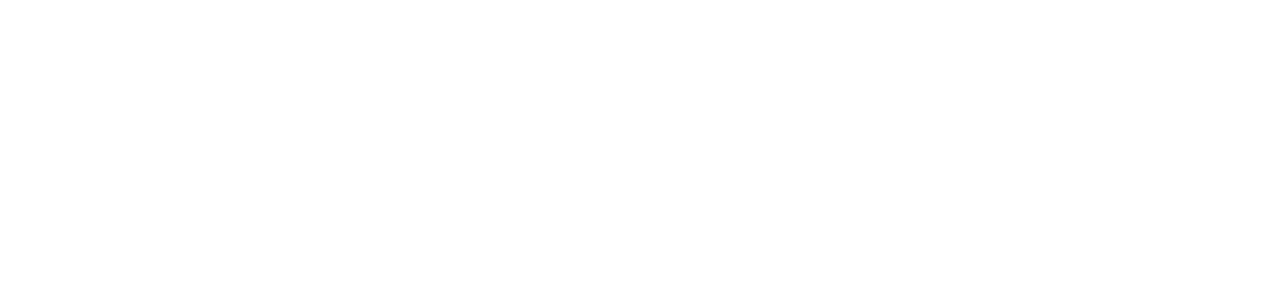
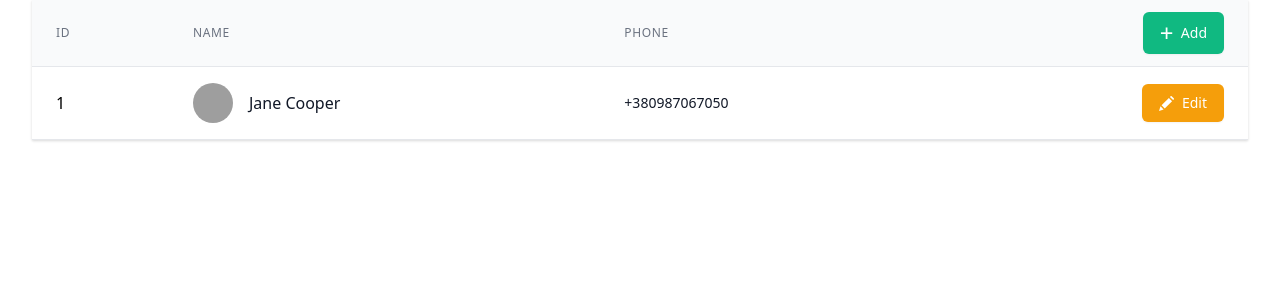
Before and after one commit to Viacheslav-Zelinskyi/test-task, a React (Create React App) app: page / in a window 1280 px wide. Shown: the top 300 px of the page. Built offline with nearby package versions, Linux system fonts and the light colour scheme; grey boxes are pictures that could not be loaded.

Commit message:
Made iterface and modal window Add/Edit

```diff
--- a/package.json
+++ b/package.json
@@ -13,6 +13,7 @@
     "@types/react-dom": "^17.0.1",
     "bootstrap": "^4.6.0",
     "graphql": "^15.5.0",
+    "graphql-request": "^3.4.0",
     "node-sass": "^5.0.0",
     "react": "^17.0.1",
     "react-dom": "^17.0.1",
--- a/src/App.tsx
+++ b/src/App.tsx
@@ -1,12 +1,60 @@
-import React from 'react';
+import React, { useState } from 'react';
 import './App.css';
-import { ReactQueryDevtools } from 'react-query/devtools'
+import {
+  useQuery,
+  useQueryClient,
+  QueryClient,
+  QueryClientProvider,
+} from "react-query";
+import { ReactQueryDevtools } from "react-query/devtools";
+import { request, gql } from "graphql-request";
 import { useForm } from 'react-hook-form';
+import Modal from './modal/modalAdd'
+import ModalEdit from './modal/modalEdit'
+import Client from './client/client'
 
 function App() {
+  const [displayModalAdd, setDisplayModalAdd] = useState('none');
+  const [displayModalEdit, setDisplayModalEdit] = useState('none');
   return (
-    <>
-    </>
+  <>
+  <Modal displayModalAdd={displayModalAdd} setDisplayModalAdd={setDisplayModalAdd}></Modal>
+  <ModalEdit displayModalEdit={displayModalEdit} setDisplayModalEdit={setDisplayModalEdit}></ModalEdit>
+  <div className="flex flex-col">
+    <div className="-my-2 overflow-x-auto ">
+      <div className="py-2 align-middle inline-block min-w-full sm:px-6 lg:px-8">
+        <div className="shadow overflow-hidden border-b border-gray-200">
+          <table className="min-w-full divide-y divide-gray-200">
+            <thead className="bg-gray-50">
+              <tr>
+                <th scope="col" className="px-6 py-3 text-left text-xs font-medium text-gray-500 uppercase tracking-wider">
+                  Id
+                </th>
+                <th scope="col" className="px-6 py-3 text-left text-xs font-medium text-gray-500 uppercase tracking-wider">
+                  Name
+                </th>
+                <th scope="col" className="px-6 py-3 text-left text-xs font-medium text-gray-500 uppercase tracking-wider">
+                  Phone
+                </th>
+                <th scope="col" className="px-6 py-3 text-right text-xs font-medium text-gray-500 uppercase tracking-wider">
+                <span className="sm:ml-3">
+                  <button type="button" onClick={()=>{setDisplayModalAdd('flex')}} className="inline-flex items-center px-4 py-1 border border-transparent rounded-md shadow-sm text-sm font-medium text-white bg-green-500 hover:bg-green-600 focus:outline-none">
+
+                    <p className="text-2xl">+</p> &nbsp; Add
+                  </button>
+                </span>
+                </th>
+              </tr>
+            </thead>
+            <tbody className="bg-white divide-y divide-gray-200">
+              <Client displayModalEdit={displayModalEdit} setDisplayModalEdit={setDisplayModalEdit} id={1} firstName={'Jane'} lastName={'Cooper'} phone={'+380987067050'} imgURL={"https://images.unsplash.com/photo-1494790108377-be9c29b29330?ixlib=rb-1.2.1&amp;ixid=eyJhcHBfaWQiOjEyMDd9&amp;auto=format&amp;fit=facearea&amp;facepad=4&amp;w=256&amp;h=256&amp;q=60"}></Client>
+            </tbody>
+          </table>
+        </div>
+      </div>
+    </div>
+  </div>
+  </>
   );
 }
 
--- /dev/null
+++ b/src/client/client.tsx
@@ -0,0 +1,38 @@
+import React from 'react'
+import editImg from '../images/edit.svg'
+
+function Client({...props})
+{
+    return(
+             <tr>
+                <td className="px-6 py-4 whitespace-nowrap">
+                  {props.id}
+                </td>
+                <td className="px-6 py-4 whitespace-nowrap">
+                  <div className="flex items-center">
+                    <div className="flex-shrink-0 h-10 w-10">
+                      <img src={props.imgURL} alt="" className="h-10 w-10 rounded-full"/>
+                    </div>
+                    <div className="ml-4">
+                      <div className="text-base font-medium text-gray-900">
+                        {props.firstName+' '+props.lastName}
+                      </div>
+                    </div>
+                  </div>
+                </td>
+                <td className="px-6 py-4 whitespace-nowrap">
+                  <div className="text-sm text-gray-900">
+                      {props.phone}
+                    </div>
+                </td>
+                <td className="px-6 py-4 whitespace-nowrap text-right text-sm font-medium">
+                  <button type="button" onClick={()=>{props.setDisplayModalEdit('flex')}}  className="inline-flex items-center px-4 py-2 border border-transparent rounded-md shadow-sm text-sm font-medium text-white bg-yellow-500 hover:bg-yellow-700 focus:outline-none">
+                    <img src={editImg} className="mr-2" alt=""></img>
+                    Edit
+                  </button>
+                </td>
+            </tr>
+    )
+}
+
+export default Client;
--- /dev/null
+++ b/src/modal/modalAdd.tsx
@@ -0,0 +1,55 @@
+import React, {useState} from 'react'
+
+function Modal({...props})
+{
+    return(
+        <>
+        <div className="absolute flex w-full h-full items-center justify-center" style={{display: props.displayModalAdd}} >
+            <div className="bg-gray-500  w-full h-full opacity-60" onClick={()=>{props.setDisplayModalAdd('none')}}>
+            </div>
+            <div className="absolute bg-white rounded-lg " style={{width: '700px', height: '600px'}}>
+                <h1 className="my-10 mx-20 text-3xl font-bold">Add client</h1>
+                <form className="flex flex-col align-center">
+                    <div className="flex align-center justify-evenly">
+                        <div>
+                            <p>First Name</p>
+                            <input type="text" className="border-2 outline-none rounded-lg  my-5 h-14 w-64 pl-4 text-lg" placeholder="First Name"/>
+                        </div>
+                        <div>
+                            <p>Last Name</p>
+                            <input type="text" className="border-2 outline-none rounded-lg  my-5 h-14 w-64 pl-4 text-lg" placeholder="Last Name"/>
+                        </div>
+                    </div>
+                    <div className="flex justify-center">
+                        <div>
+                            <p>Image URL</p>
+                            <input type="text" className="border-2 outline-none rounded-lg  my-5 h-14 pl-4 text-lg" placeholder="Image URL" style={{width: '575px'}}></input>
+                        </div>
+                    </div>
+                    <div className="flex justify-center">
+                        <div>
+                            <p>Phone</p>
+                            <input type="tel" className="border-2 outline-none rounded-lg  my-5 h-14 pl-4 text-lg" placeholder="Phone" style={{width: '575px'}}></input>
+                        </div>
+                    </div>
+                    <div className="flex align-center justify-evenly mt-5">
+                        <div>
+                            <button type="button" className="inline-flex justify-center items-center px-4 py-1 border border-transparent rounded-md shadow-sm text-sm font-medium text-white bg-green-500 hover:bg-green-600 focus:outline-none h-12 w-32">
+                                <p className="text-xl">Add</p>
+                            </button>
+                        </div>
+                        <div>
+                        <button type="reset" className="flex items-center justify-center px-4 py-1 border border-transparent rounded-md shadow-sm text-sm font-medium text-white bg-red-500 hover:bg-red-600 focus:outline-none h-12 w-32">
+                                <p className="text-xl">Reset</p>
+                            </button>
+                        </div>
+                    </div>
+                </form>
+            </div>
+        </div>
+
+        </>
+    );
+}
+
+export default Modal;
--- /dev/null
+++ b/src/modal/modalEdit.tsx
@@ -0,0 +1,50 @@
+import React, {useState} from 'react'
+
+function Modal({...props})
+{
+    return(
+        <>
+        <div className="absolute flex w-full h-full items-center justify-center" style={{display: props.displayModalEdit}} >
+            <div className="bg-gray-500  w-full h-full opacity-60" onClick={()=>{props.setDisplayModalEdit('none')}}>
+            </div>
+            <div className="absolute bg-white rounded-lg " style={{width: '700px', height: '600px'}}>
+                <h1 className="my-10 mx-20 text-3xl font-bold">Edit client</h1>
+                <form className="flex flex-col align-center">
+                    <div className="flex align-center justify-evenly">
+                        <div>
+                            <p>First Name</p>
+                            <input type="text" className="border-2 outline-none rounded-lg  my-5 h-14 w-64 pl-4 text-lg" placeholder="First Name"/>
+                        </div>
+                        <div>
+                            <p>Last Name</p>
+                            <input type="text" className="border-2 outline-none rounded-lg  my-5 h-14 w-64 pl-4 text-lg" placeholder="Last Name"/>
+                        </div>
+                    </div>
+                    <div className="flex justify-center">
+                        <div>
+                            <p>Image URL</p>
+                            <input type="text" className="border-2 outline-none rounded-lg  my-5 h-14 pl-4 text-lg" placeholder="Image URL" style={{width: '575px'}}></input>
+                        </div>
+                    </div>
+                    <div className="flex justify-center">
+                        <div>
+                            <p>Phone</p>
+                            <input type="tel" className="border-2 outline-none rounded-lg  my-5 h-14 pl-4 text-lg" placeholder="Phone" style={{width: '575px'}}></input>
+                        </div>
+                    </div>
+                    <div className="flex align-center justify-evenly mt-5">
+                        <div>
+                            <button type="button" className="inline-flex justify-center items-center px-4 py-1 border border-transparent rounded-md shadow-sm text-sm font-medium text-white bg-green-500 hover:bg-green-600 focus:outline-none h-12 w-32">
+                                <p className="text-xl">Update</p>
+                            </button>
+                        </div>
+                    </div>
+                </form>
+            </div>
+        </div>
+
+        </>
+    );
+}
+
+export default Modal;
```
Also changed, not shown: src/images/edit.svg (added), 1 other file (tests, documents, lock files or other folders).
